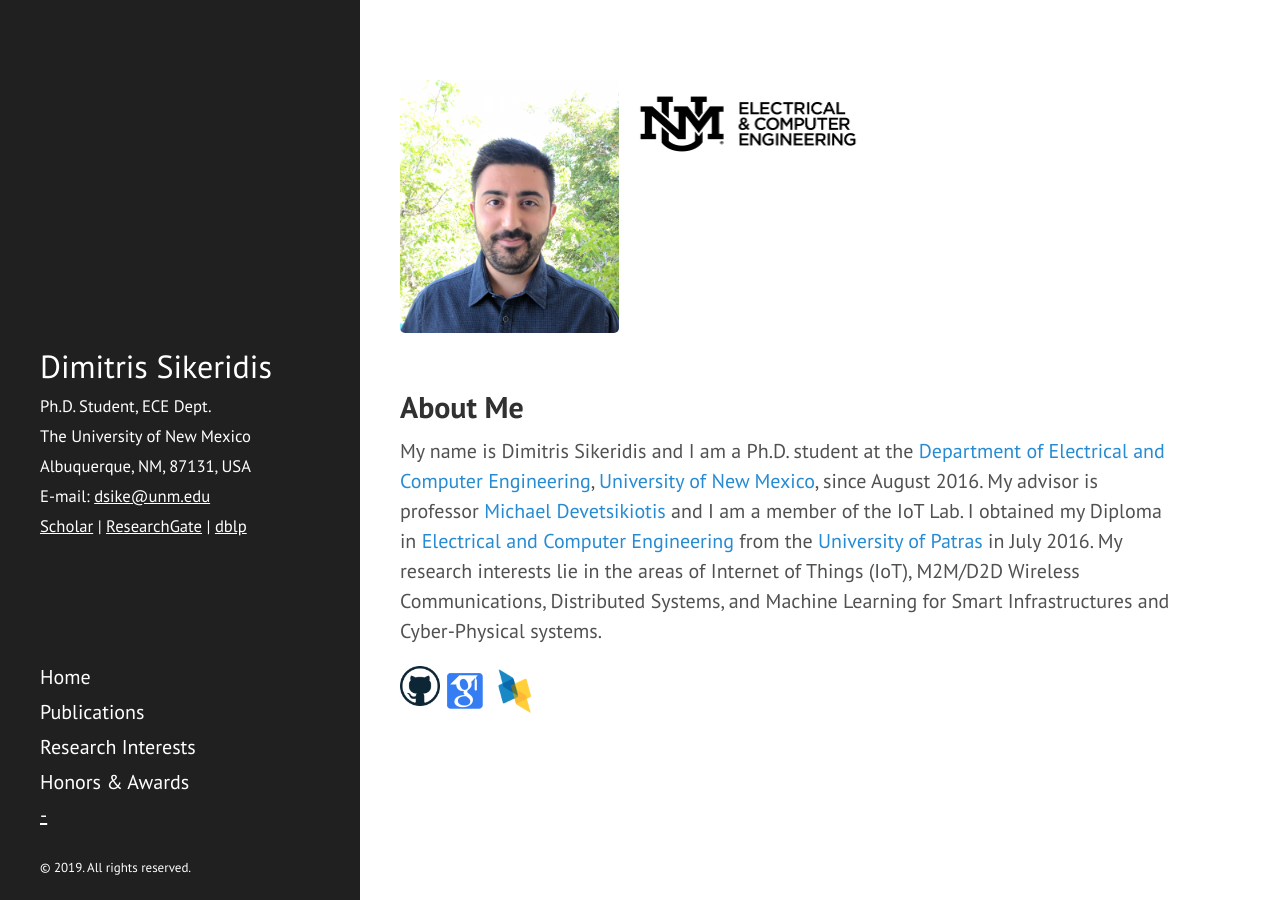
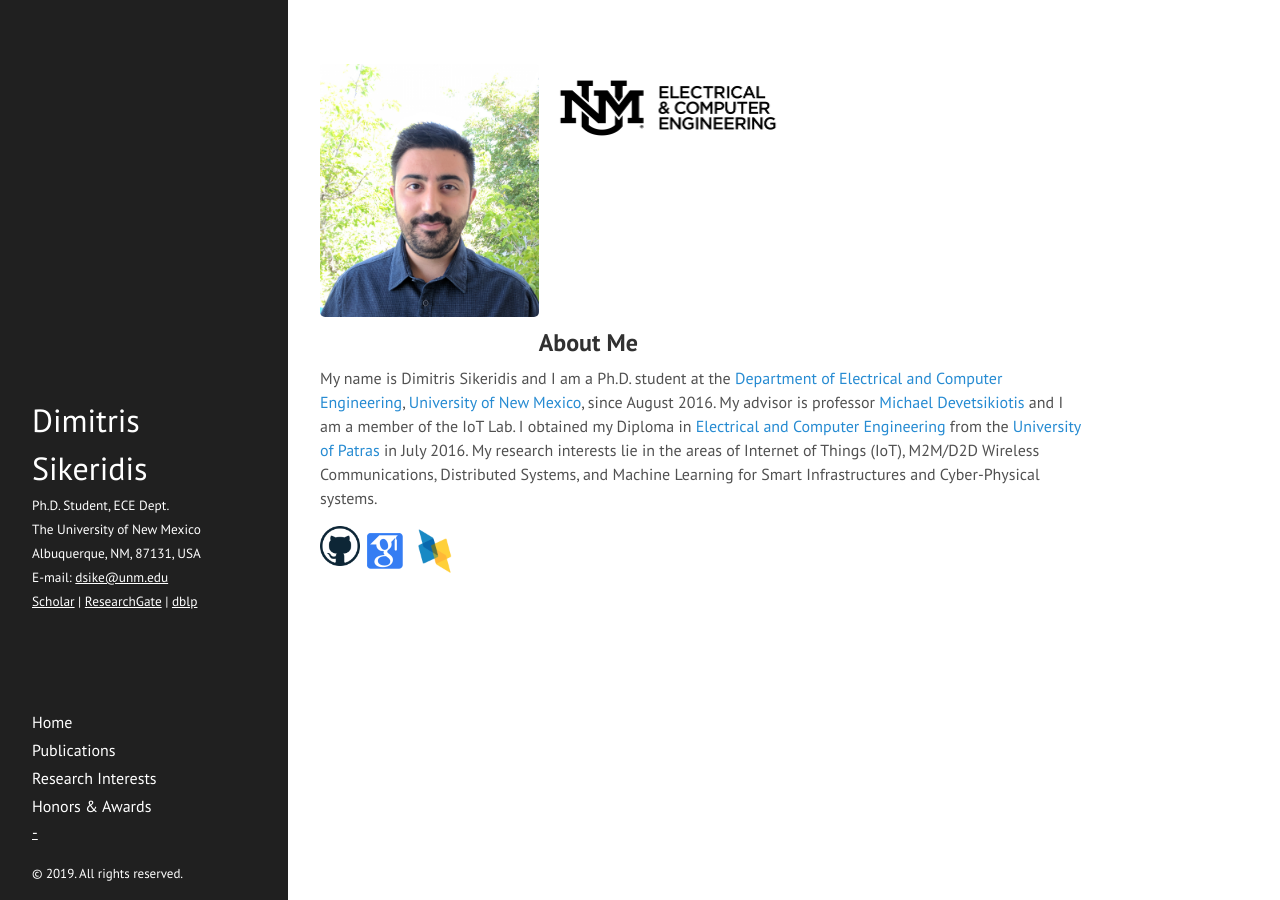
Before and after one commit to dimisik/dimisik.github.io, a Jekyll site: the page built from index.html, in a window 1280 px wide. Built offline with Jekyll 4.4.1, drawn with Linux system fonts in a browser that asks for light colours; nearby versions of some CDN libraries; the list of posts is cut into pages by our own code.

Commit message:
Update font size

```diff
--- a/public/css/hyde.css
+++ b/public/css/hyde.css
@@ -36,12 +36,12 @@
 }
 @media (min-width: 48em) {
   html {
-    font-size: 16px;
+    font-size: 12x;
   }
 }
 @media (min-width: 58em) {
   html {
-    font-size: 20px;
+    font-size: 16px;
   }
 }
 
```
